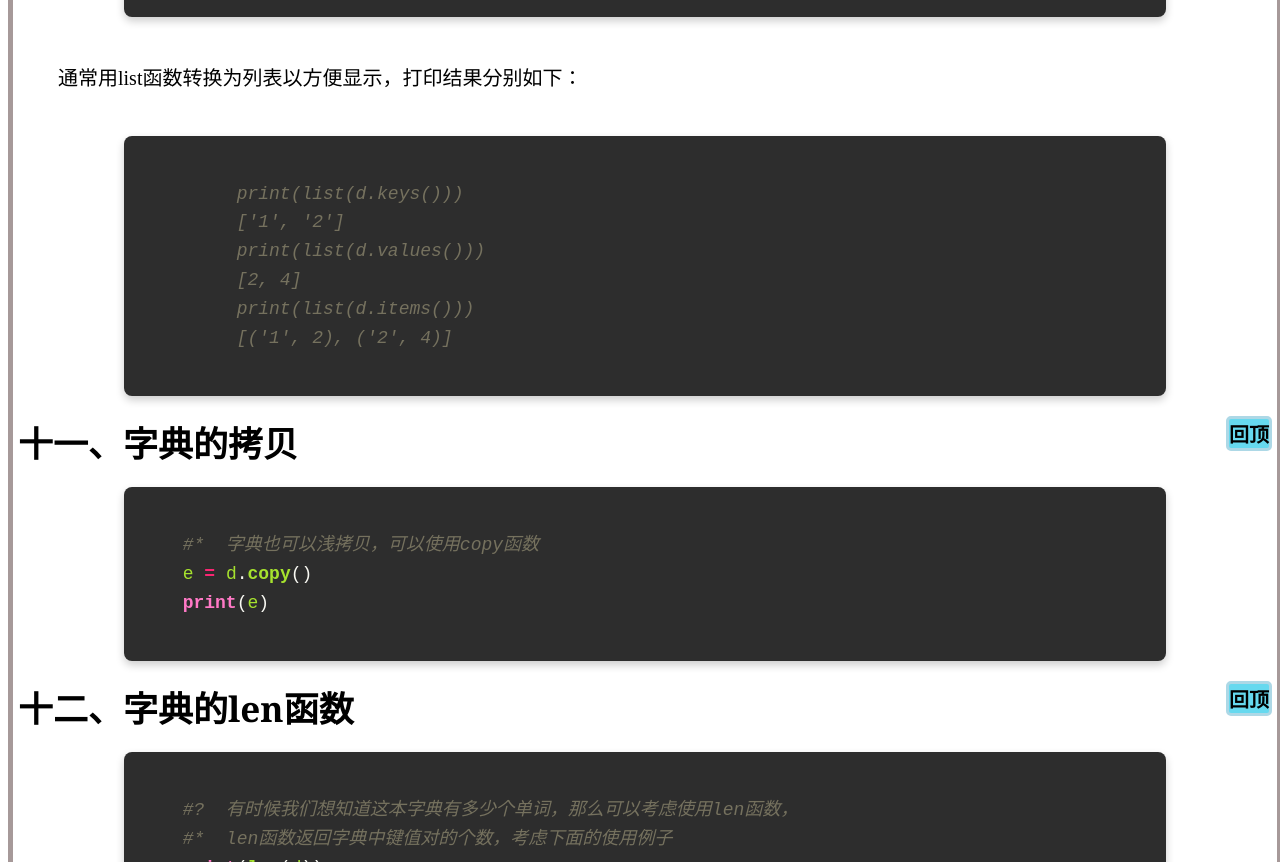
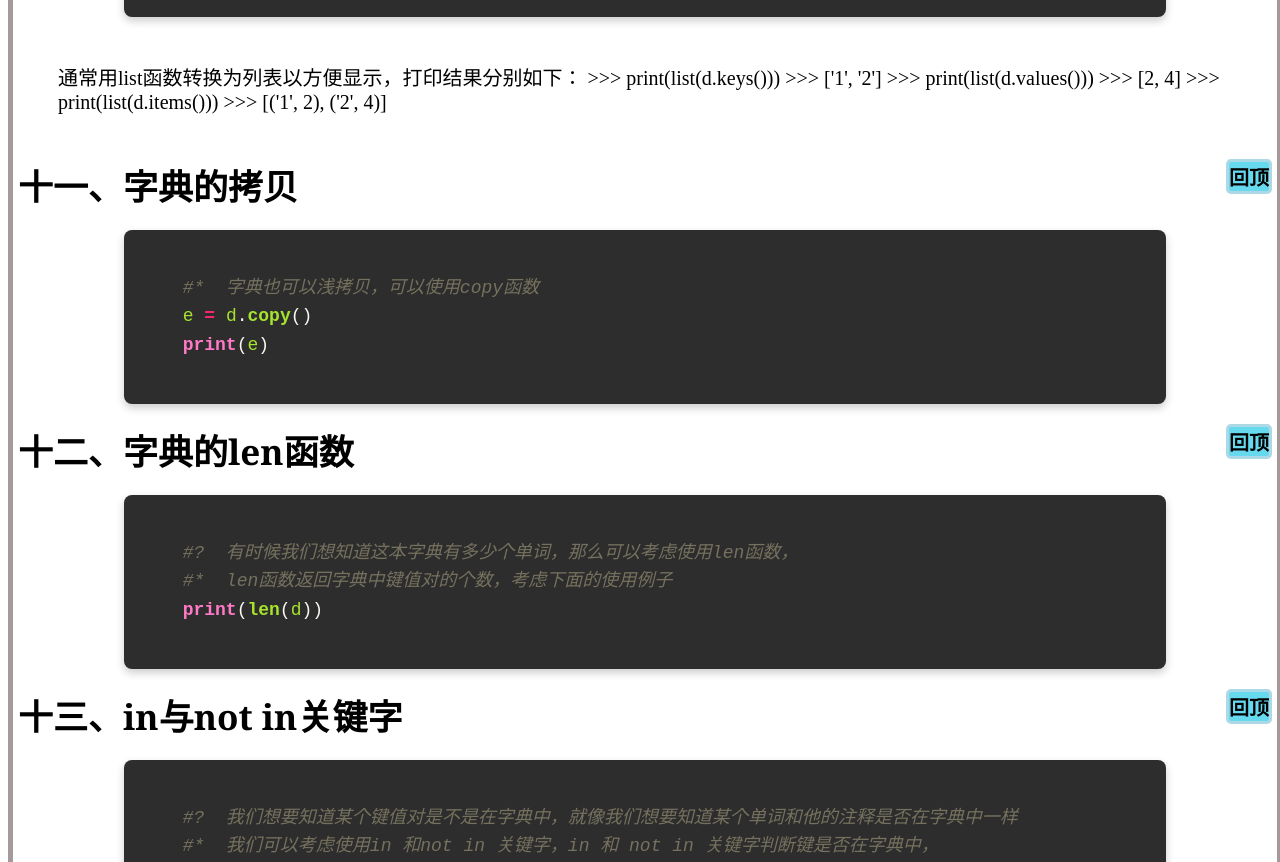
Before and after one commit to YunHDan/Python-Learning-Platform, a website: page HTML/python_dict.html in a window 1280 px wide. Shown: the part 6451-7313 px from the top of the page. Drawn offline with Linux system fonts and the light colour scheme; a web font is replaced by a local one.

Commit message:
修改笔记

```diff
--- a/HTML/python_dict.html
+++ b/HTML/python_dict.html
@@ -201,15 +201,13 @@
 
     <p class="text_cls">
         通常用list函数转换为列表以方便显示，打印结果分别如下：
+        >>> print(list(d.keys()))
+        >>> ['1', '2']
+        >>> print(list(d.values()))
+        >>> [2, 4]
+        >>> print(list(d.items()))
+        >>> [('1', 2), ('2', 4)]
     </p>
-    <pre><code>
-        <span class="comment"> print(list(d.keys()))</span>
-        <span class="comment"> ['1', '2']</span>
-        <span class="comment"> print(list(d.values()))</span>
-        <span class="comment"> [2, 4]</span>
-        <span class="comment"> print(list(d.items()))</span>
-        <span class="comment"> [('1', 2), ('2', 4)]</span>
-    </code></pre>
 
     <h3 class="h2_cls" id="11">十一、字典的拷贝<span><a href="#0" class="back">回顶</a></span></h3>
 
```
